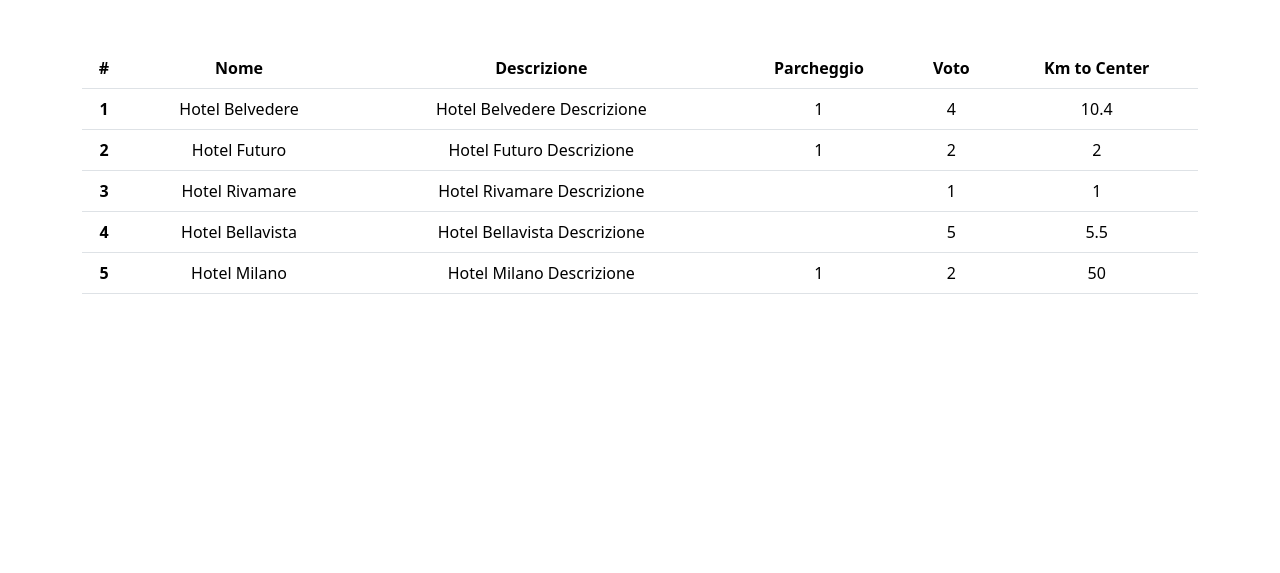
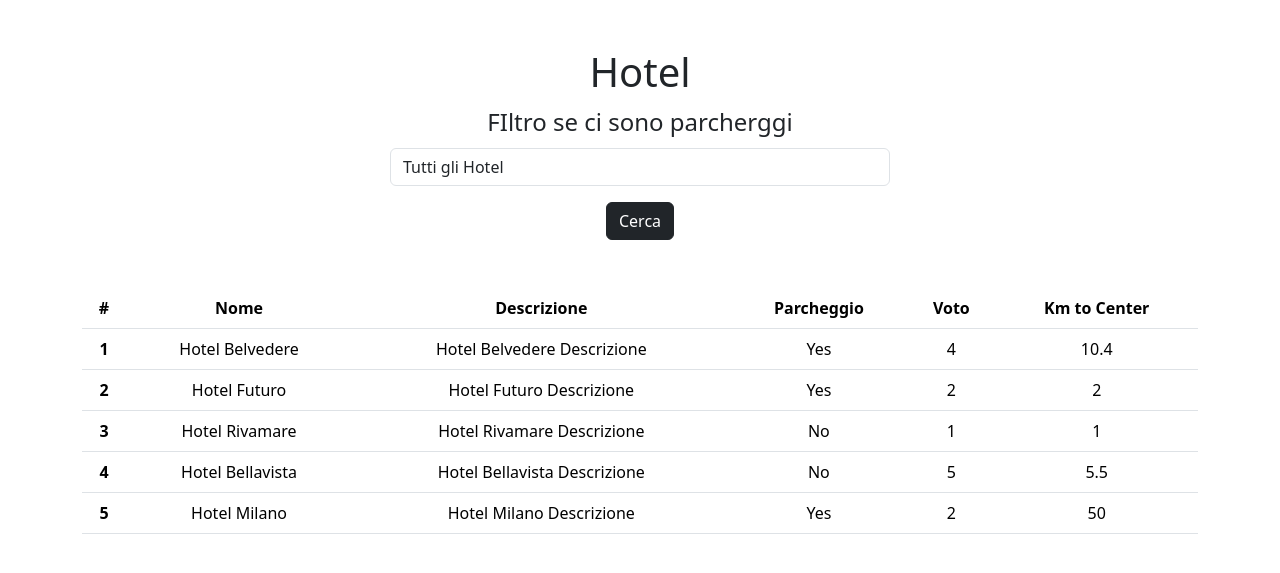
Before and after one commit to MassimoRomano/php-hotel, a PHP site: page / in a window 1280 px wide. Shown: the top 573 px of the page. Run offline with PHP 8.4, Linux system fonts and the light colour scheme.

Commit message:
add filter

```diff
--- a/index.php
+++ b/index.php
@@ -45,19 +45,42 @@
         echo $hotel['name'].'<br> '.$hotel['description'].'<br> '.$hotel['parking'].'<br> '.$hotel['vote'].'<br> '.$hotel['distance_to_center'].'<br>';
     } */
 
+if (isset($_GET['parking']) && ($_GET['parking'] === '1' || $_GET['parking'] === '0')) {
+    $parkingFilter = ($_GET['parking'] === '1');
+    $filteredHotels = array_filter($hotels, function ($hotel) use ($parkingFilter) {
+        return $hotel['parking'] === $parkingFilter;
+    });
+} else {
+    $filteredHotels = $hotels;
+};
+
 ?>
 
 <!DOCTYPE html>
 <html lang="en">
+
 <head>
     <meta charset="UTF-8">
     <meta name="viewport" content="width=device-width, initial-scale=1.0">
     <title>Php-Hotel</title>
     <link href="https://cdn.jsdelivr.net/npm/bootstrap@5.3.3/dist/css/bootstrap.min.css" rel="stylesheet" integrity="sha384-QWTKZyjpPEjISv5WaRU9OFeRpok6YctnYmDr5pNlyT2bRjXh0JMhjY6hW+ALEwIH" crossorigin="anonymous">
 </head>
+
 <body>
     <div class="container my-5">
-    <table class="table">
+        <h1 class="text-center">Hotel</h1>
+        <form class="mb-5" action="" method="GET">
+            <div class="form-group d-flex flex-column justify-content-center align-items-center">
+                <label class="fs-4 mb-2" for="parkingFilter">FIltro se ci sono parcherggi</label>
+                <select style="width: 500px;" class="form-control" id="parkingFilter" name="parking">
+                    <option value="">Tutti gli Hotel</option>
+                    <option value="1">Si</option>
+                    <option value="0">No</option>
+                </select>
+                <button type="submit" class="btn btn-dark mt-3">Cerca</button>
+            </div>
+        </form>
+        <table  class="table ">
             <thead>
                 <tr class="text-center">
                     <th scope="col">#</th>
@@ -69,12 +92,12 @@
                 </tr>
             </thead>
             <tbody>
-            <?php foreach($hotels as $index => $hotel) : ?>
+                <?php foreach ($filteredHotels as $index => $hotel) : ?>
                     <tr class="text-center">
                         <th scope="row"><?php echo $index + 1; ?></th>
                         <td><?php echo $hotel['name']; ?></td>
                         <td><?php echo $hotel['description']; ?></td>
-                    <td><?php echo $hotel['parking']; ?></td>
+                        <td><?php echo ($hotel['parking'] ? 'Yes' : 'No'); ?></td>
                         <td><?php echo $hotel['vote']; ?></td>
                         <td><?php echo $hotel['distance_to_center']; ?></td>
                     </tr>
@@ -86,4 +109,5 @@
 
 
 </body>
+
 </html>
```
Lines whose indentation alone changed are shown as unchanged.
